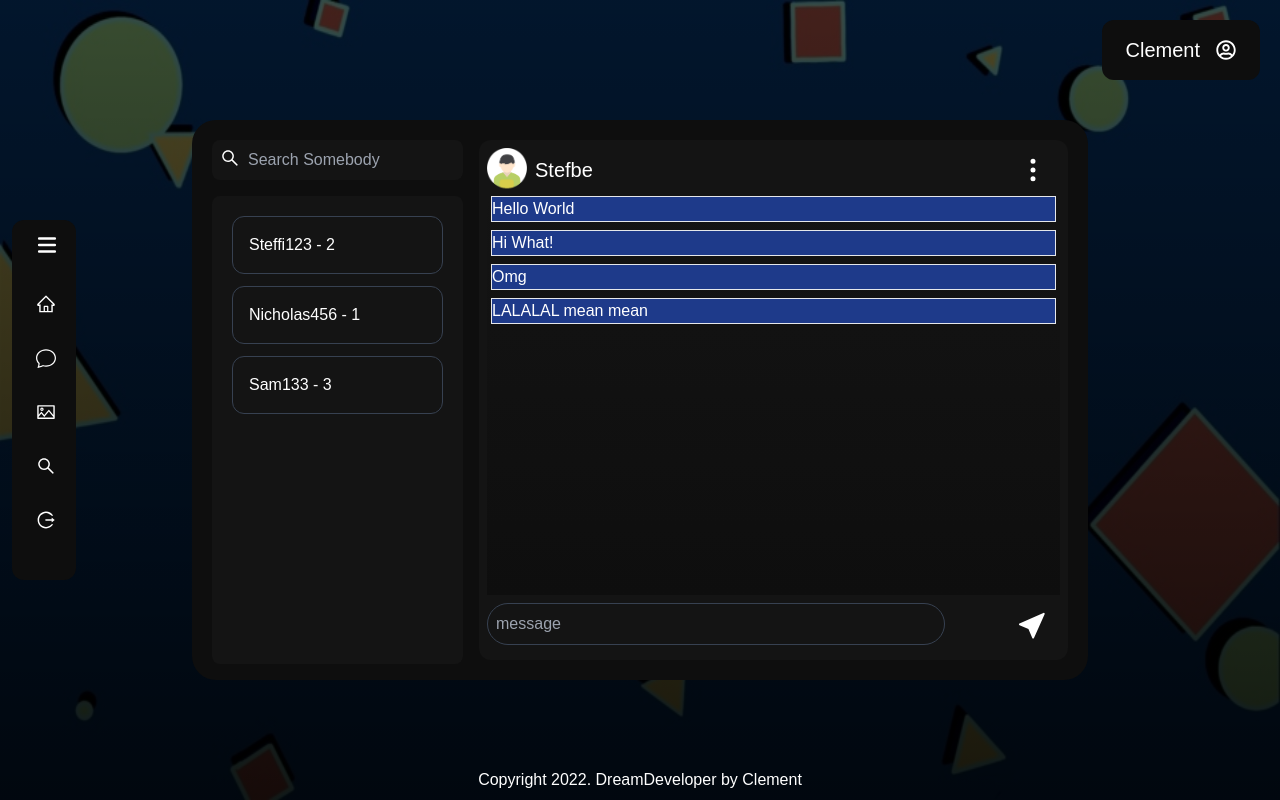
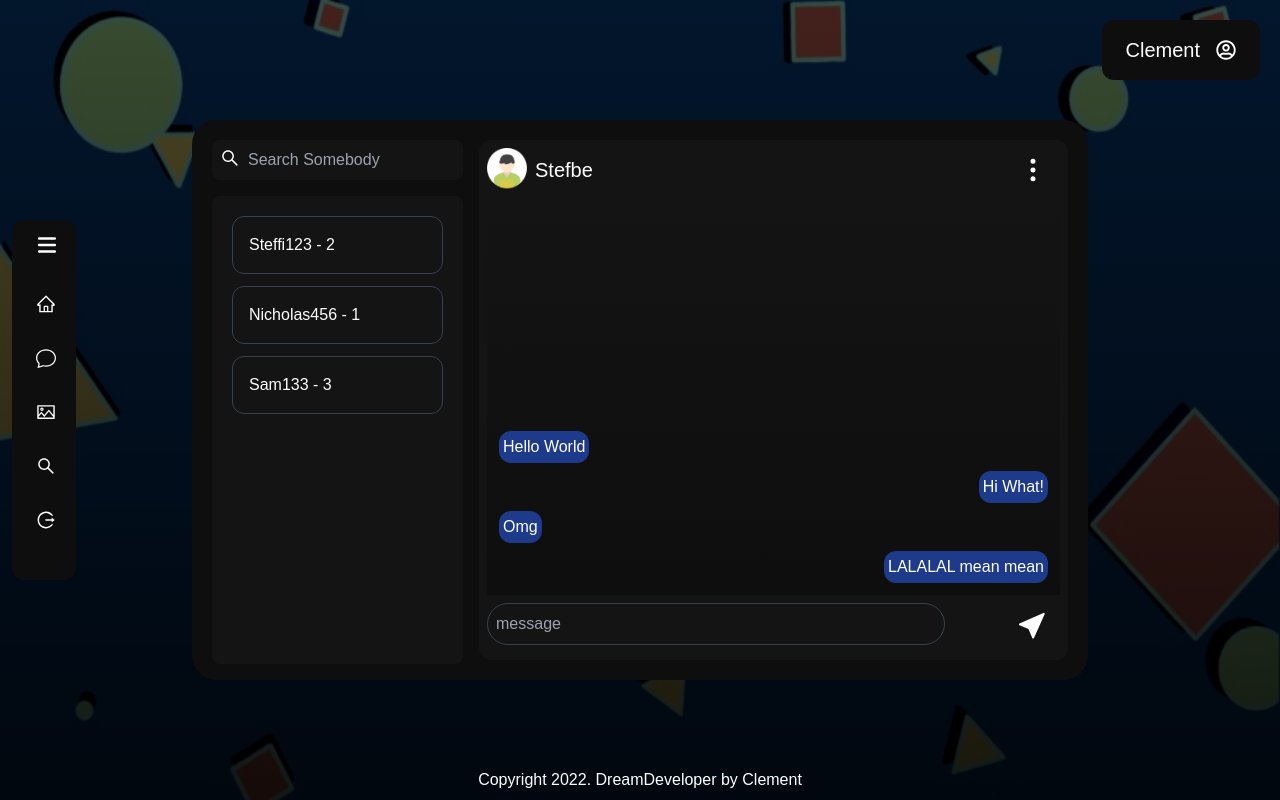
Before and after one commit to ClementWong711/DreamDeveloper, a React (Create React App) app in the folder Frontend/: page /chat in a window 1280 px wide. Built offline with nearby package versions, Linux system fonts and the light colour scheme.

Commit message:
ChatRoom message display

```diff
--- a/Frontend/src/ChatPage/ChatBox.jsx
+++ b/Frontend/src/ChatPage/ChatBox.jsx
@@ -1,10 +1,12 @@
-import React, { useState } from "react";
+import React, { useState, useRef } from "react";
 import { TbDotsVertical } from "react-icons/tb";
 import { BsFillCursorFill } from "react-icons/bs";
 import icon from "../img/myicon.png";
 import MessageBox from "./MessageBox";
 
 const ChatBox = ({chatWithUser}) => {
+    const MyUserID = "Clement711";
+    const inputRef = useRef(null);
     const [MessageList, setMessage] = useState([
         {chatRoomID: 1, userID: "Steffi123", message: "Hello World", messageTime: "2023-06-26 19:00:00", id: 1},
         {chatRoomID: 1, userID: "Clement711", message: "Hi What!", messageTime: "2023-06-26 18:30:00", id: 2},
@@ -12,7 +14,9 @@ const ChatBox = ({chatWithUser}) => {
         {chatRoomID: 1, userID: "Clement711", message: "LALALAL mean mean", messageTime: "2023-06-26 15:00:00", id: 4}
     ]);
 
-    const myUserID = "Clement711";
+    const handleSubmit = event => {
+        event.preventDefault();
+    };
 
     return (
         <div className="w-full bg-[#141414] p-2 rounded-xl ml-4">
@@ -23,22 +27,33 @@ const ChatBox = ({chatWithUser}) => {
                 </div>
                 <span className="flex justify-item-center items-center mr-3">{React.createElement(TbDotsVertical, {size: 30})}</span>
             </div>
-            <MessageBox MessageList={MessageList}/>
-            <div className="flex justify-between">
-                <input className="bg-transparent w-[calc(80%)] border border-gray-700 rounded-3xl p-2" type="text" name="search" placeholder="message" />
-                <span
-                    className="flex justify-item-center items-center mr-3"
+            <MessageBox MessageList={MessageList} MyUserID={MyUserID}/>
+            <form className="flex justify-between" onSubmit={handleSubmit}>
+                <input
+                    className="bg-transparent w-[calc(80%)] border border-gray-700 rounded-3xl p-2 focus:outline-none"
+                    type="text"
+                    name="message"
+                    ref={inputRef}
+                    placeholder="message"
+                />
+                <button
+                    className="flex justify-item-center items-center mr-3 focus:outline-none"
+                    type="submit"
                     onClick={()=> {
-                        MessageList.push({
-                            chatRoomID: 1,
-                            userID: myUserID,
-                            message: "Clement testing add message",
-                            messageTime: Date().toLocaleString(),
-                            id: 5
-                        });
+                        if(inputRef.current.value !== ''){
+                            const newMesasge = {
+                                chatRoomID: 1,
+                                userID: MyUserID,
+                                message: inputRef.current.value,
+                                messageTime: Date().toLocaleString(),
+                                id: 5
+                            }
+                            setMessage(oldMessage => [...oldMessage, newMesasge]);
+                            inputRef.current.value = '';
+                        }
                     }}
-                >{React.createElement(BsFillCursorFill, {size: 30})}</span>
-            </div>
+                >{React.createElement(BsFillCursorFill, {size: 30})}</button>
+            </form>
 
         </div>
     );
--- a/Frontend/src/ChatPage/ContactList.jsx
+++ b/Frontend/src/ChatPage/ContactList.jsx
@@ -4,8 +4,9 @@ const ContactList = ({chatList, handleState}) => {
     return (
         <div className="bg-[#141414] rounded-lg p-2 h-[calc(90%)]">
             {
-                chatList.map((frdsDetail) => (
+                chatList.map((frdsDetail, i) => (
                     <ContactPersonSelect
+                        key={i}
                         userID={frdsDetail.userID}
                         chatRoomID={frdsDetail.id}
                         handleState={handleState}
--- a/Frontend/src/ChatPage/MessageBox.jsx
+++ b/Frontend/src/ChatPage/MessageBox.jsx
@@ -1,13 +1,13 @@
 import MessageItem from "./MessageItem";
 
-const MessageBox = ({MessageList}) => {
+const MessageBox = ({MessageList, MyUserID}) => {
 
     return (
-        <div className="bg-gradient-to-t from-[#0e0e0e] to-[#141414] h-[calc(80%)] mb-2">
+        <div className="bg-gradient-to-t from-[#0e0e0e] to-[#141414] h-[calc(80%)] mb-2 p-2 flex flex-col justify-end">
             {
 
-                MessageList.map((messageDetail) => (
-                    <MessageItem messageDetail={messageDetail}/>
+                MessageList.map((messageDetail, i) => (
+                    <MessageItem key={i} messageDetail={messageDetail} MyUserID={MyUserID}/>
                 ))
             }
         </div>
--- a/Frontend/src/ChatPage/MessageItem.jsx
+++ b/Frontend/src/ChatPage/MessageItem.jsx
@@ -1,7 +1,7 @@
-const MessageItem = ({messageDetail}) => {
+const MessageItem = ({messageDetail, MyUserID}) => {
     return (
-        <div className="p-1">
-            <div className="border bg-blue-900 w-auto">{messageDetail.message}</div>
+        <div className={`p-1 flex justify-${messageDetail.userID === MyUserID ? 'end' : 'start'}`}>
+            <span className="p-1 bg-blue-900 rounded-xl">{messageDetail.message}</span>
         </div>
     );
 }
```
